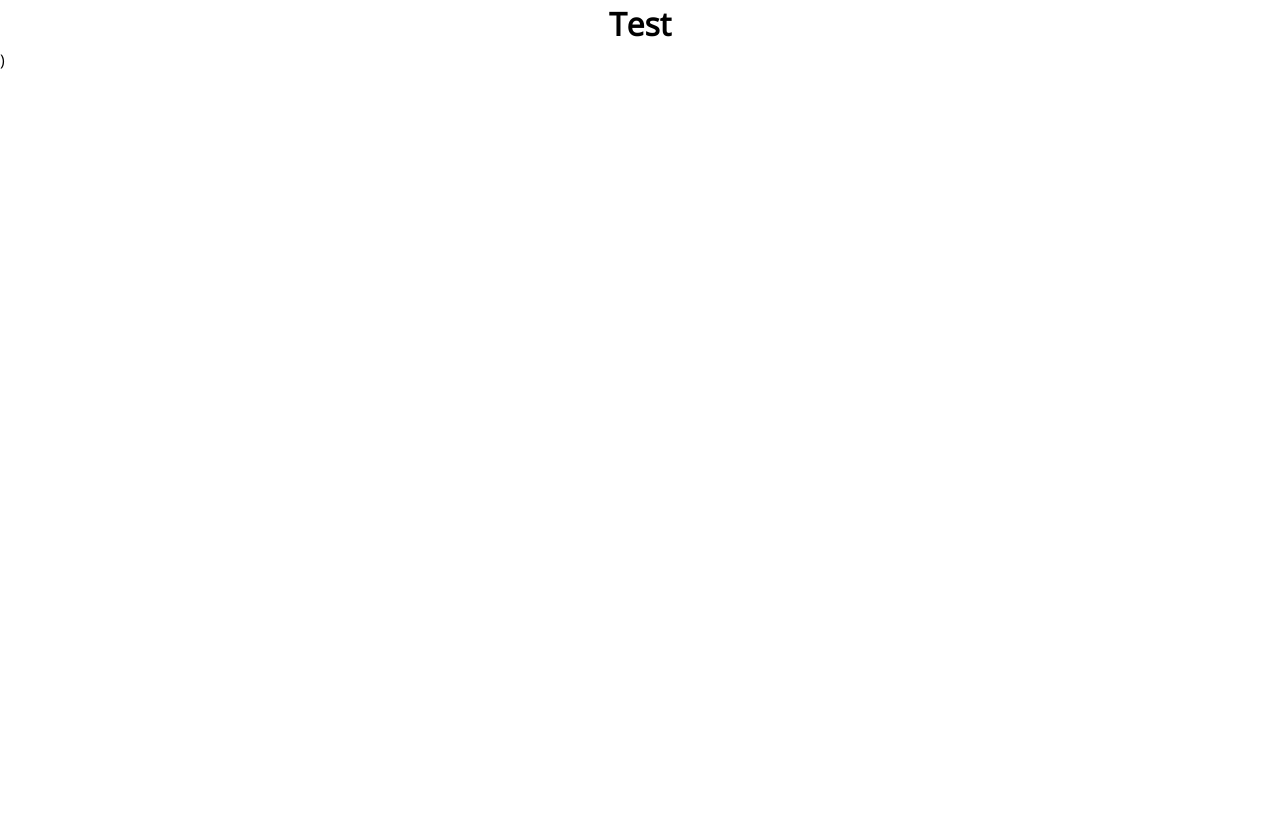
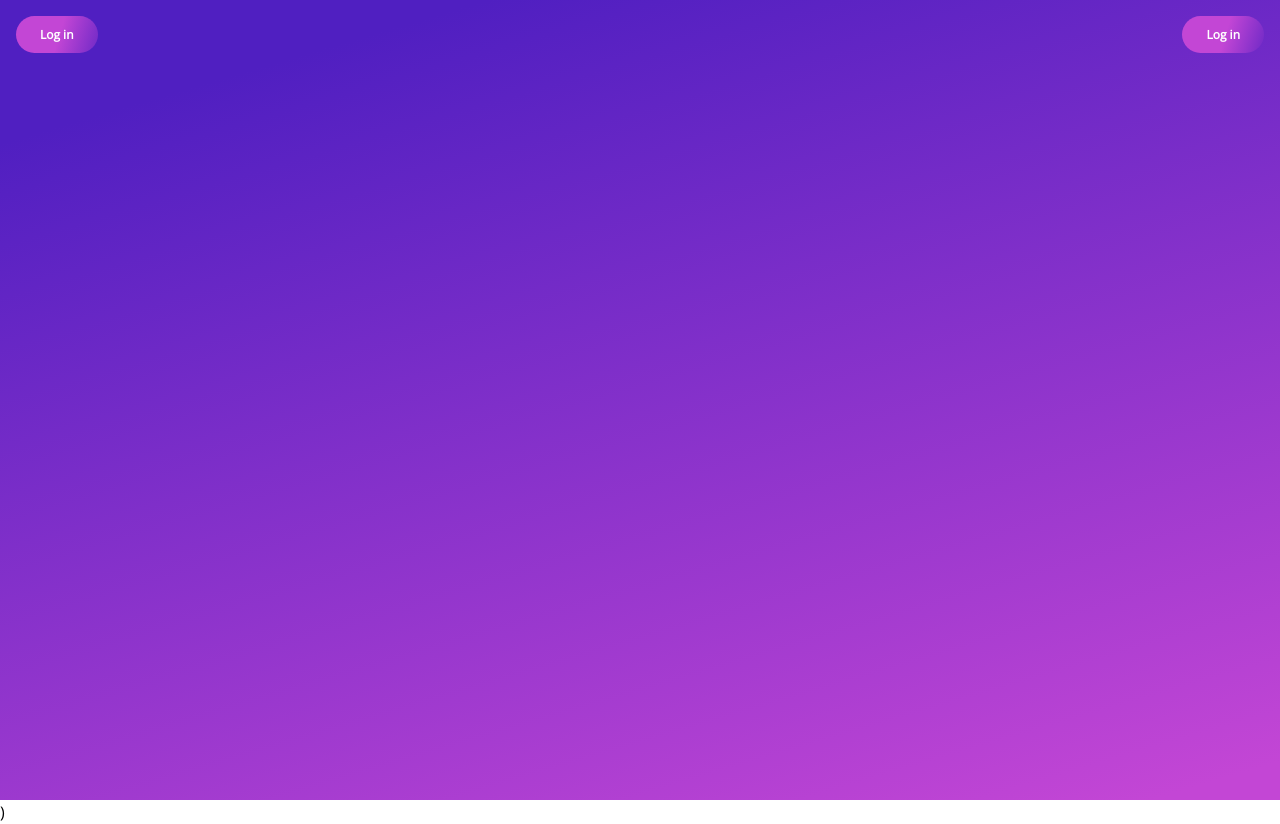
Before and after one commit to Wolfleader101/envited-ta, a Next.js app: page / in a window 1280 px wide. Before the commit the page ends 800 px from the top, so only its background shows below. Built offline with nearby package versions, Linux system fonts and the light colour scheme.

Commit message:
working on navbar

```diff
--- /dev/null
+++ b/components/NavBar/Navbar.tsx
@@ -0,0 +1,13 @@
+import { Button } from "../styled";
+import { StyledNavbar } from "./styles";
+
+const NavBar = () => {
+  return (
+    <StyledNavbar>
+      <Button>Log in</Button>
+      <Button>Log in</Button>
+    </StyledNavbar>
+  );
+};
+
+export default NavBar;
--- /dev/null
+++ b/components/NavBar/index.ts
@@ -0,0 +1 @@
+export { default } from "./Navbar";
--- /dev/null
+++ b/components/NavBar/styles.tsx
@@ -0,0 +1,11 @@
+import styled from "styled-components";
+
+export const StyledNavbar = styled.nav`
+  display: flex;
+  flex-direction: row;
+
+  justify-content: space-between;
+
+  width: 100%;
+  padding: 1rem;
+`;
--- /dev/null
+++ b/components/styled/index.tsx
@@ -0,0 +1,40 @@
+import styled from "styled-components";
+
+export const Page = styled.div`
+  display: flex;
+  max-width: 100vw;
+  height: 100vh;
+  max-height: 100vh;
+  width: 100vw;
+  @media (min-width: 1024px) {
+    width: 100%;
+  }
+  flex-direction: column;
+  align-items: center;
+  align-content: center;
+`;
+
+export const MainPage = styled(Page)`
+  background: linear-gradient(163.63deg, ${(props) => props.theme.colors.primary.purple} 12.2%, ${(props) => props.theme.colors.primary.pink} 96.78%);
+`;
+
+type ButtonProps = {
+  cta?: boolean;
+};
+export const Button = styled.button<ButtonProps>`
+  border: none;
+
+  padding: 0.5rem 1.5rem;
+  font-size: 12px;
+  color: white;
+  font-weight: 700;
+  line-height: 21px;
+
+  /* background: linear-gradient(
+    107.04deg,
+    ${(props) => props.theme.colors.secondary.green} 48.99%,
+    ${(props) => props.theme.colors.secondary.blueGradient} 118.32%
+  ); */
+  background: linear-gradient(107.04deg, #c346d5 52.6%, #501fc1 118.32%);
+  border-radius: ${(props) => props.theme.borderRadius};
+`;
--- a/pages/index.tsx
+++ b/pages/index.tsx
@@ -1,3 +1,5 @@
+import NavBar from "components/NavBar";
+import { Button, MainPage } from "components/styled";
 import type { NextPage } from "next";
 import Head from "next/head";
 import Image from "next/image";
@@ -6,14 +8,13 @@ const Home: NextPage = () => {
   return (
     <div>
       <Head>
-        <title>Create Next App</title>
+        <title>Envited</title>
         <meta name="description" content="Generated by create next app" />
         <link rel="icon" href="/favicon.ico" />
       </Head>
-
-      <main>
-        <h1>Test</h1>
-      </main>
+      <MainPage>
+        <NavBar />
+      </MainPage>
     </div>
   );
 };
--- a/styles/theme.ts
+++ b/styles/theme.ts
@@ -1,6 +1,7 @@
 import { DefaultTheme } from "styled-components";
 
 export const theme: DefaultTheme = {
+  borderRadius: "100px",
   colors: {
     primary: {
       purple: "#501FC1",
@@ -8,6 +9,7 @@ export const theme: DefaultTheme = {
     },
     secondary: {
       blue: "#33AAFF",
+      blueGradient: "#5794F7",
       green: "#06D6A0",
       pink: "#F0567A",
     },
--- a/types/styles.d.ts
+++ b/types/styles.d.ts
@@ -2,6 +2,7 @@ import "styled-components";
 
 declare module "styled-components" {
   export interface DefaultTheme {
+    borderRadius: string;
     colors: {
       primary: {
         purple: string;
@@ -9,6 +10,7 @@ declare module "styled-components" {
       };
       secondary: {
         blue: string;
+        blueGradient: string;
         green: string;
         pink: string;
       };
```
Also changed, not shown: public/envited_white_bg.png (added).
